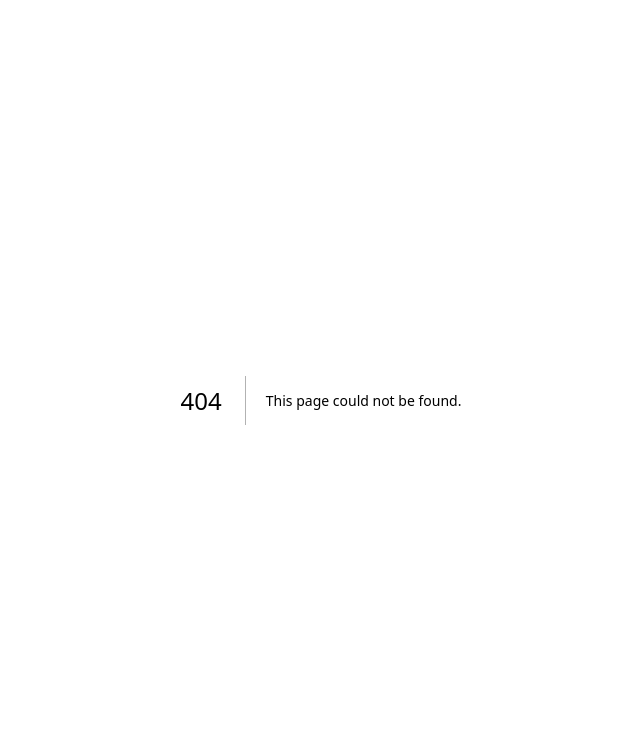
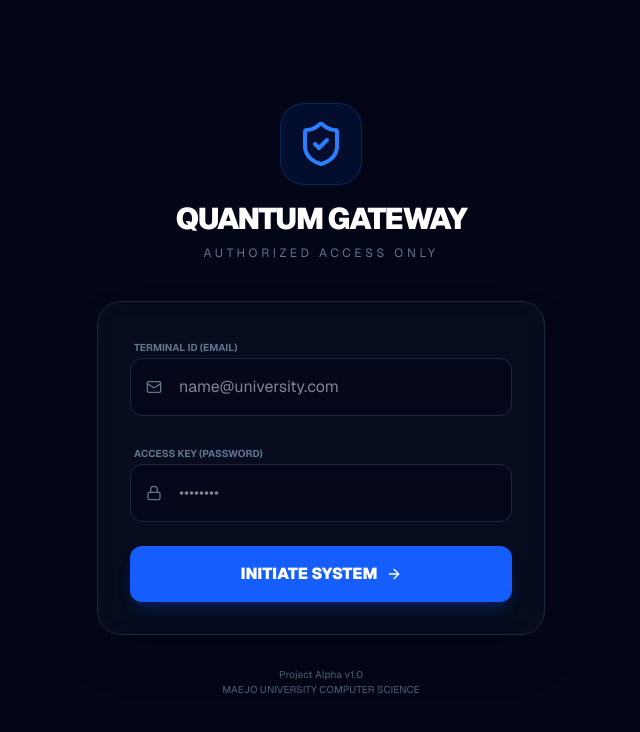
Before and after one commit to RattyC/Algo-Trading-Microservices-System, a Next.js app in the folder frontend-admin/: page /login in a window 1280 px wide. Before the commit this address had no page. Shown: the top 732 px of the page, without its empty margins (319-959 px from the left). Built offline with nearby package versions, Linux system fonts and the light colour scheme.

Commit message:
add middleware.ts

```diff
--- /dev/null
+++ b/frontend-admin/app/login/page.tsx
@@ -0,0 +1,118 @@
+"use client";
+
+import React, { useState } from 'react';
+import { useRouter } from 'next/navigation';
+import axios from 'axios';
+import { Lock, Mail, ArrowRight, ShieldCheck, AlertCircle, Loader2 } from 'lucide-react';
+import Cookie from 'js-cookie';
+
+export default function LoginPage() {
+    const router = useRouter();
+    const [email, setEmail] = useState('');
+    const [password, setPassword] = useState('');
+    const [isLoading, setIsLoading] = useState(false);
+    const [error, setError] = useState('');
+
+    const handleLogin = async (e: React.FormEvent) => {
+        e.preventDefault();
+        setIsLoading(true);
+        setError('');
+
+        try {
+            // ยิงไปที่ API Gateway (Port 3000)
+            const response = await axios.post('http://localhost:3000/auth/login', {
+                email,
+                password
+            });
+
+            const { access_token, role } = response.data;
+
+            //  บันทึกข้อมูลลง LocalStorage
+            localStorage.setItem('access_token', access_token);
+            localStorage.setItem('user_role', role);
+
+
+            if (role === 'admin') {
+                router.push('/dashboard');
+            } else {
+                router.push('/trading');
+            }
+
+        } catch (err: any) {
+            const msg = err.response?.data?.message || 'พิกัดการเข้าถึงไม่ถูกต้อง (Invalid Credentials)';
+            setError(msg);
+            setIsLoading(false);
+        }
+    };
+
+    return (
+        <div className="min-h-screen bg-[#020617] flex items-center justify-center p-4 font-sans">
+            <div className="max-w-md w-full">
+                {/* Logo Section */}
+                <div className="text-center mb-10 animate-in fade-in zoom-in duration-700">
+                    <div className="inline-flex p-4 bg-blue-600/10 rounded-3xl border border-blue-500/20 mb-4">
+                        <ShieldCheck className="w-12 h-12 text-blue-500" />
+                    </div>
+                    <h1 className="text-3xl font-black text-white tracking-tighter">QUANTUM GATEWAY</h1>
+                    <p className="text-slate-500 text-xs mt-2 uppercase tracking-[0.3em]">Authorized Access Only</p>
+                </div>
+
+                {/* Login Form */}
+                <div className="bg-slate-900/40 backdrop-blur-xl border border-slate-800 p-8 rounded-3xl shadow-2xl">
+                    <form onSubmit={handleLogin} className="space-y-6">
+                        <div className="space-y-2">
+                            <label className="text-[10px] font-bold text-slate-500 uppercase ml-1">Terminal ID (Email)</label>
+                            <div className="relative">
+                                <Mail className="absolute left-4 top-1/2 -translate-y-1/2 w-4 h-4 text-slate-500" />
+                                <input
+                                    type="email" required value={email} onChange={(e) => setEmail(e.target.value)}
+                                    className="w-full bg-slate-950/50 border border-slate-800 rounded-xl py-4 pl-12 pr-4 text-white focus:ring-2 focus:ring-blue-500 outline-none transition-all"
+                                    placeholder="name@university.com"
+                                />
+                            </div>
+                        </div>
+
+                        <div className="space-y-2">
+                            <label className="text-[10px] font-bold text-slate-500 uppercase ml-1">Access Key (Password)</label>
+                            <div className="relative">
+                                <Lock className="absolute left-4 top-1/2 -translate-y-1/2 w-4 h-4 text-slate-500" />
+                                <input
+                                    type="password" required value={password} onChange={(e) => setPassword(e.target.value)}
+                                    className="w-full bg-slate-950/50 border border-slate-800 rounded-xl py-4 pl-12 pr-4 text-white focus:ring-2 focus:ring-blue-500 outline-none transition-all"
+                                    placeholder="••••••••"
+                                />
+                            </div>
+                        </div>
+
+                        {error && (
+                            <div className="flex items-center gap-2 text-rose-500 text-xs bg-rose-500/10 p-3 rounded-lg border border-rose-500/20">
+                                <AlertCircle className="w-4 h-4" /> {error}
+                            </div>
+                        )}
+
+                        <button
+                            type="submit" disabled={isLoading}
+                            className="w-full bg-blue-600 hover:bg-blue-500 text-white font-black py-4 rounded-xl transition-all shadow-lg shadow-blue-600/20 flex items-center justify-center gap-2 group disabled:opacity-50"
+                        >
+                            {isLoading ? (
+                                <Loader2 className="w-5 h-5 animate-spin" />
+                            ) : (
+                                <>
+                                    INITIATE SYSTEM <ArrowRight className="w-4 h-4 group-hover:translate-x-1 transition-transform" />
+                                </>
+                            )}
+                        </button>
+                    </form>
+                </div>
+
+
+                <div className="mt-8 text-center">
+                    <p className="text-[10px] text-slate-600 font-medium">
+                        Project Alpha v1.0  <br />
+                        MAEJO UNIVERSITY COMPUTER SCIENCE
+                    </p>
+                </div>
+            </div>
+        </div>
+    );
+}
--- /dev/null
+++ b/frontend-admin/middleware.ts
@@ -0,0 +1,35 @@
+// middleware.ts
+import { NextResponse } from 'next/server';
+import type { NextRequest } from 'next/server';
+
+export function middleware(request: NextRequest) {
+    const token = request.cookies.get('access_token')?.value;
+    const role = request.cookies.get('user_role')?.value;
+    const { pathname } = request.nextUrl;
+
+    //  ถ้าพยายามเข้าหน้า Login ทั้งที่มี Token แล้ว ให้ดีดไปหน้าตามสิทธิ์
+    if (pathname === '/login' && token) {
+        return NextResponse.redirect(new URL(role === 'admin' ? '/dashboard' : '/trading', request.url));
+    }
+
+    // ถ้าไม่มี Token และไม่ใช่หน้า Login ให้ดีดกลับหน้า Login
+    if (!token && pathname !== '/login') {
+        return NextResponse.redirect(new URL('/login', request.url));
+    }
+
+    // ป้องกัน User ธรรมดาแอบเข้าหน้า Dashboard (Admin Only)
+    if (pathname.startsWith('/dashboard') && role !== 'admin') {
+        return NextResponse.redirect(new URL('/trading', request.url));
+    }
+
+    return NextResponse.next();
+}
+
+
+export const config = {
+    matcher: [
+        '/dashboard/:path*',
+        '/trading/:path*',
+        '/login'
+    ],
+};
--- a/package.json
+++ b/package.json
@@ -55,6 +55,7 @@
     "@nestjs/testing": "^11.0.1",
     "@types/express": "^5.0.0",
     "@types/jest": "^30.0.0",
+    "@types/js-cookie": "^3.0.6",
     "@types/node": "^22.19.11",
     "@types/passport-jwt": "^4.0.1",
     "@types/react": "^19.2.14",
```
Also changed, not shown: 1 other file (tests, documents, lock files or other folders).
